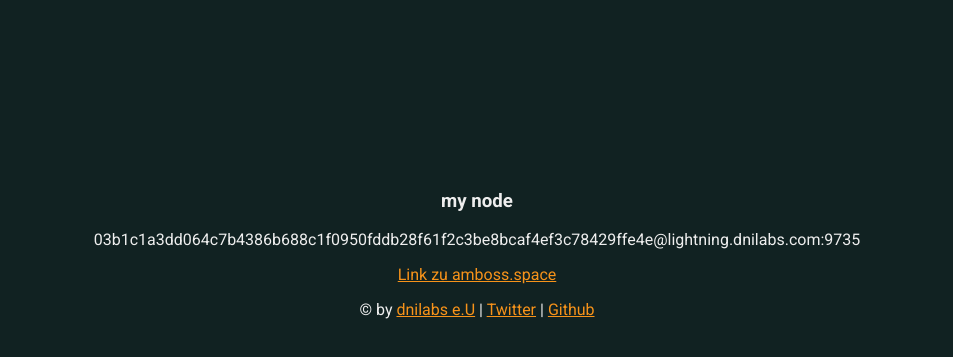
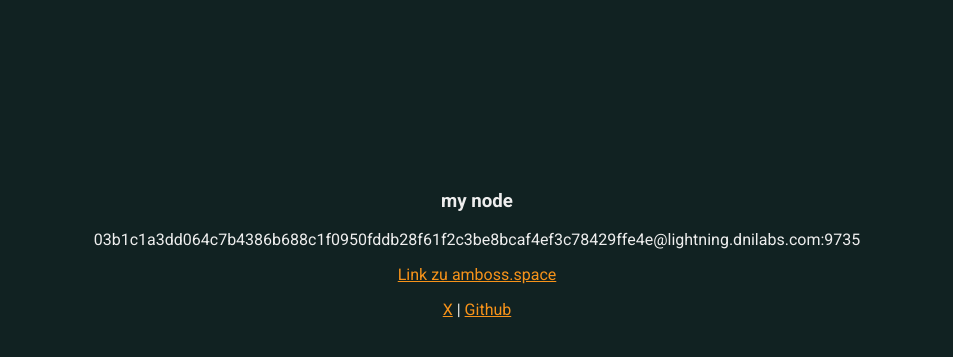
Before and after one commit to dni/b1tco1n.org, a plain HTML site: page index.html in a window 1280 px wide. Shown: the part 571-928 px from the top of the page, without its empty margins (163-1116 px from the left). Drawn offline with Linux system fonts and the light colour scheme.

```diff
--- a/index.html
+++ b/index.html
@@ -21,7 +21,7 @@
     <h3>my node</h3>
     <p>03b1c1a3dd064c7b4386b688c1f0950fddb28f61f2c3be8bcaf4ef3c78429ffe4e@lightning.dnilabs.com:9735</p>
     <p><a href="https://amboss.space/node/03b1c1a3dd064c7b4386b688c1f0950fddb28f61f2c3be8bcaf4ef3c78429ffe4e">Link zu amboss.space</a><br /></p>
-    <p>&copy; by <a href="https://www.dnilabs.at/">dnilabs e.U</a> | <a href="https://twitter.com/dnilabs">Twitter</a> | <a href="https://github.com/dni">Github</a></p>
+    <p><a href="https://x.com/dnilabs">X</a> | <a href="https://github.com/dni">Github</a></p>
   </section>
 
 </body>
```
